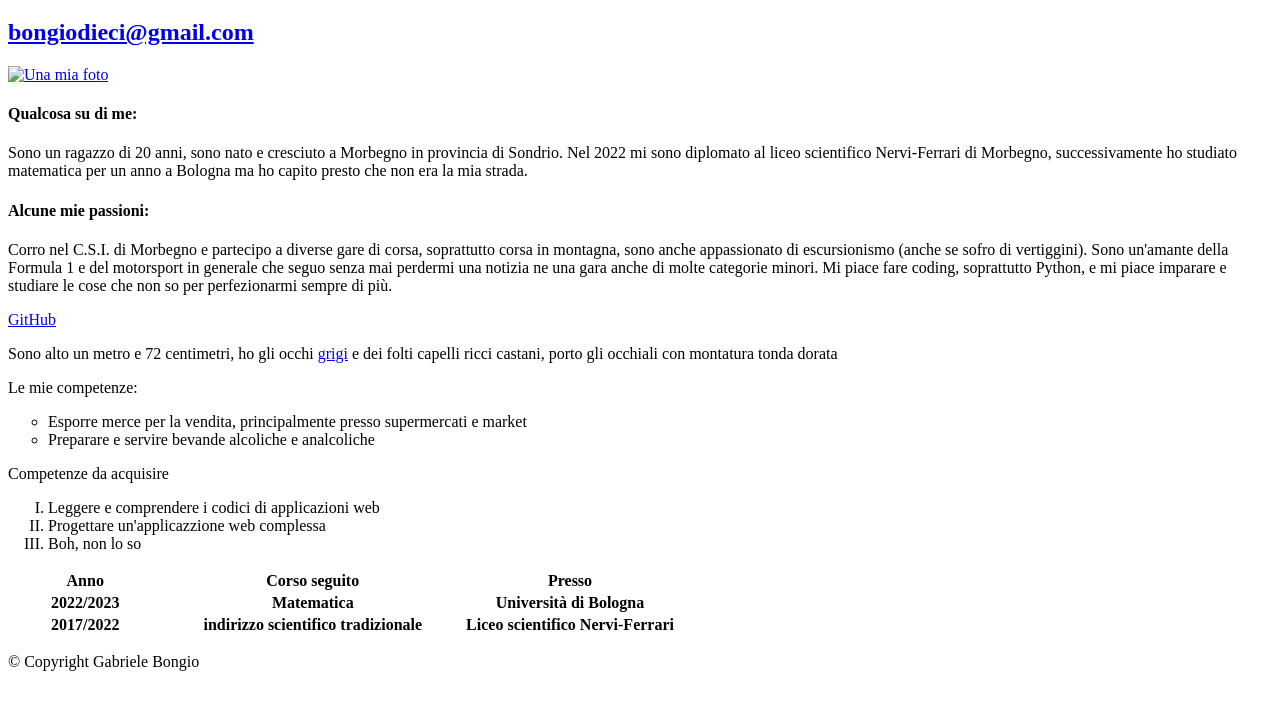
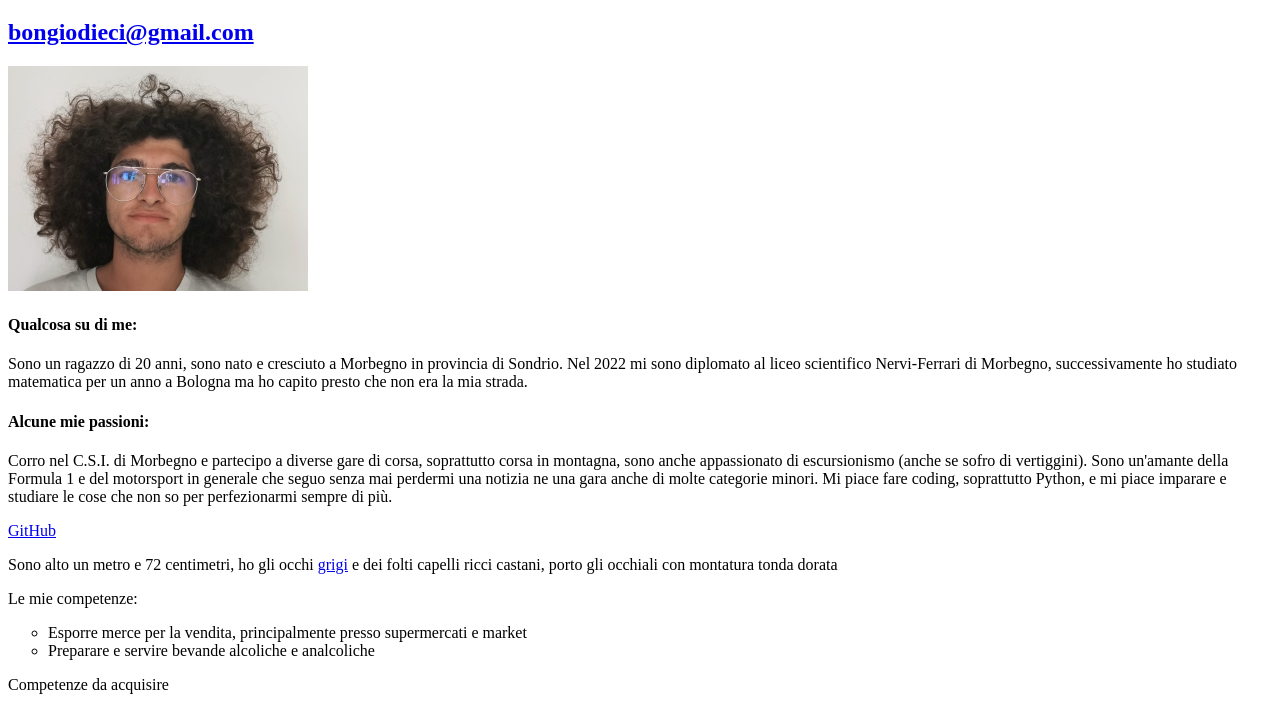
Before and after one commit to GabrieleBongio/Esercitazioni-Epicode, a plain HTML site: page Esercizio1.1/Esercizio.html in a window 1280 px wide. Shown: the part 87-794 px from the top of the page. Drawn offline with Linux system fonts and the light colour scheme.

Commit message:
Aggiornamento immagine

```diff
--- a/Esercizio1.1/Esercizio.html
+++ b/Esercizio1.1/Esercizio.html
@@ -11,7 +11,7 @@
     <h2><a href="mailto:bongiodieci@gmail.com">bongiodieci@gmail.com</a></h2>
     <main>
         <a href="#">
-            <img src="Immagini 1.1/Gabriele_Bongio_Ridimensionata.jpg" alt="Una mia foto">
+            <img src="Gabriele_Bongio_Ridimensionata.jpg" alt="Una mia foto">
         </a>
         <h4>Qualcosa su di me:</h4>
         <p>
```
